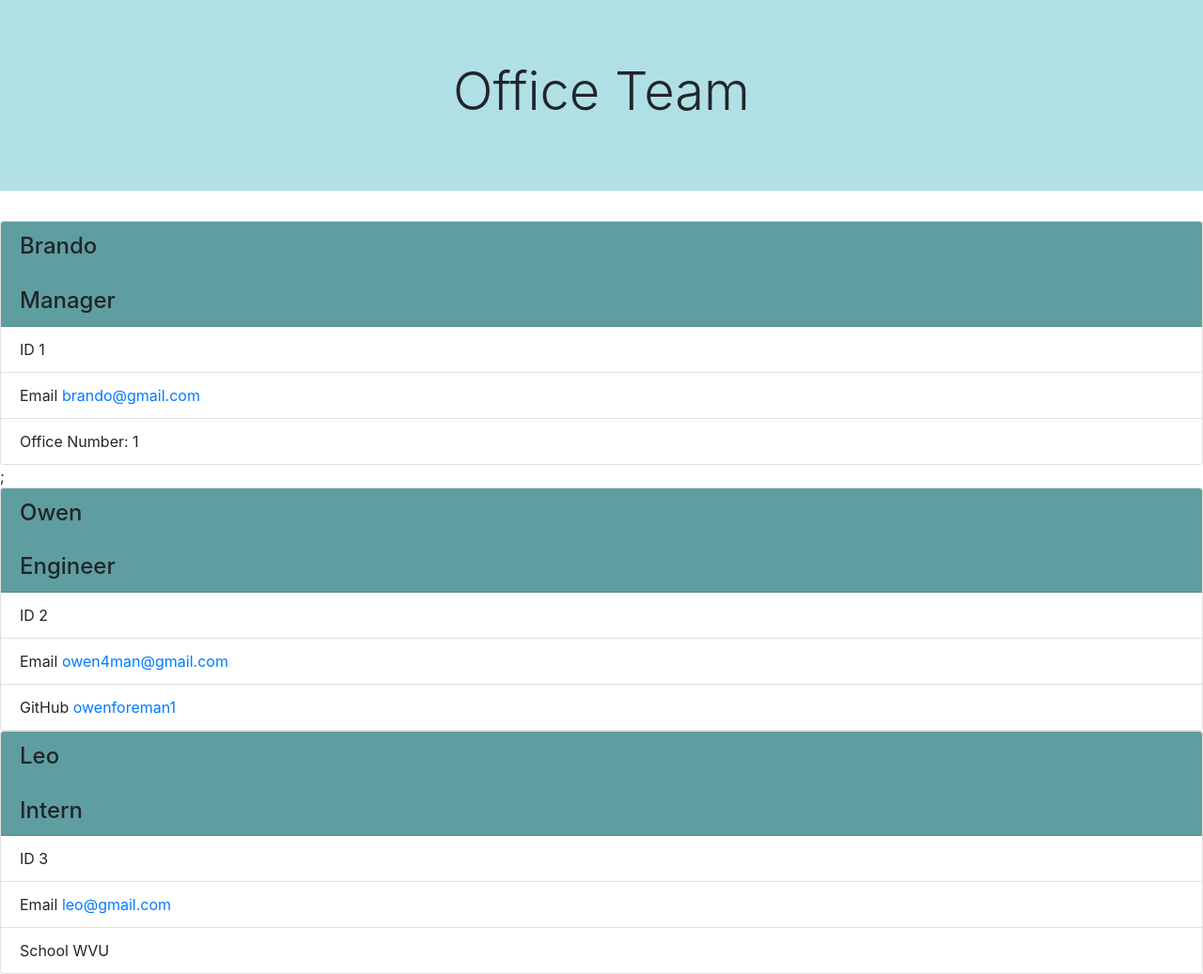
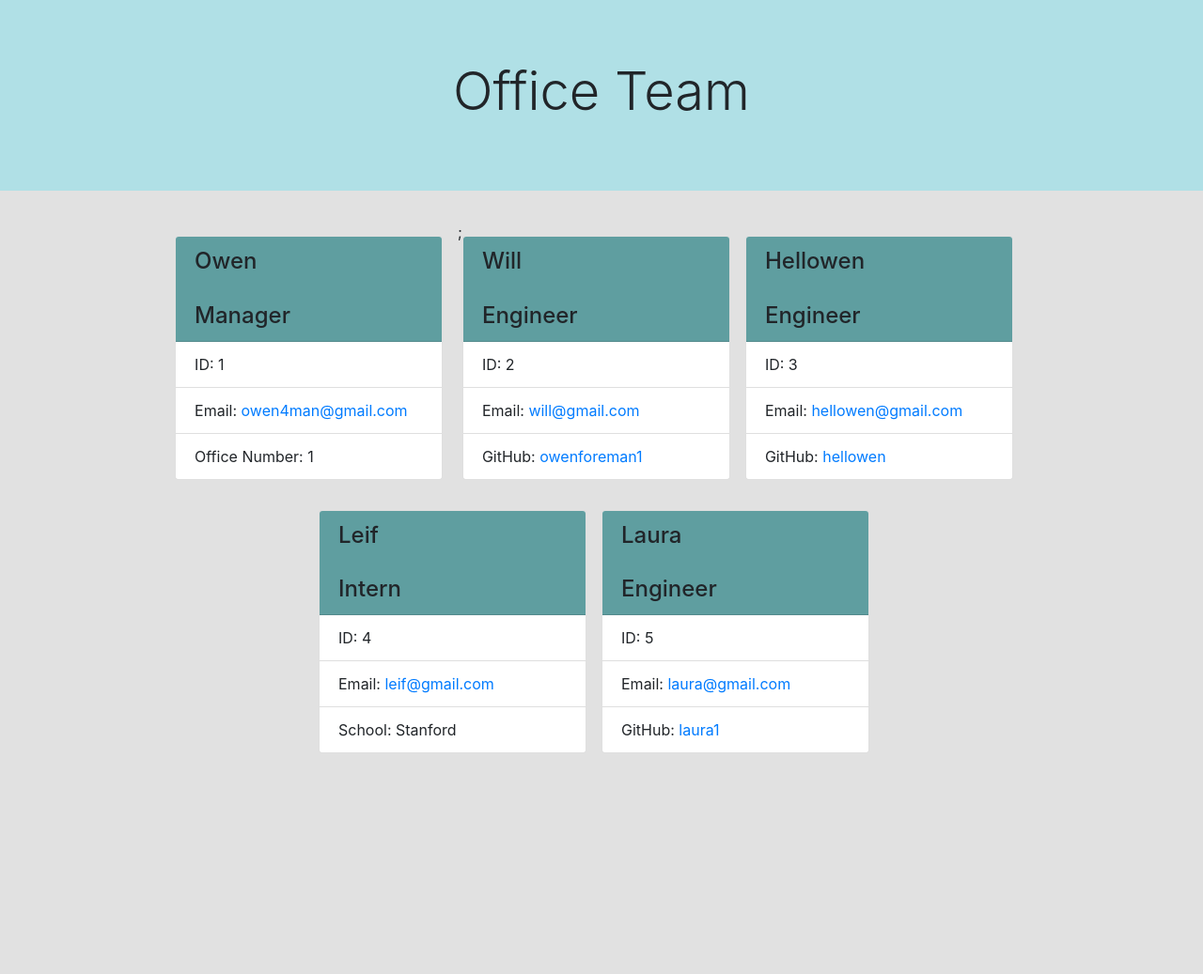
Before and after one commit to owenforeman1/Office-Team-Profile-Generator, a website: page Office-Team-Page.html in a window 1280 px wide. Shown: the whole page at 94% size. After the commit the page ends 818 px from the top, so only its background shows below. Drawn offline with nearby package versions, Linux system fonts and the light colour scheme.

Commit message:
finished cards and body

```diff
--- a/Office-Team-Page.html
+++ b/Office-Team-Page.html
@@ -16,35 +16,57 @@
   </div>
 </header>
 
-<body>
-<div class="card " style="width: 18 rem">
+<body style="background-color: #e1e1e1">
+  <div class="container">
+    <div class="row justify-content-center">
+<div class="card mr-3 my-3 w-25 ">
   <h4 class="card-header" style="background-color: cadetblue;">
-    Brando <br /> <br /> Manager
+    Owen <br /> <br /> Manager
   </h4>
   <ul class="list-group list-group-flush">
-    <li class="list-group-item">ID 1 </li>
-    <li class="list-group-item">Email <a href="mailto:brando@gmail.com">brando@gmail.com</a></li>
+    <li class="list-group-item">ID: 1 </li>
+    <li class="list-group-item">Email: <a href="mailto:owen4man@gmail.com">owen4man@gmail.com</a></li>
     <li class="list-group-item">Office Number: 1</li>
   </ul>
-</div>;<div class="card " style="width: 18 rem">
+</div>;<div class="card mr-3 my-3 w-25">
   <h4 class="card-header" style="background-color: cadetblue;">
-    Owen <br /> <br /> Engineer
+    Will <br /> <br /> Engineer
   </h4>
   <ul class="list-group list-group-flush">
-    <li class="list-group-item">ID  2</li>
-    <li class="list-group-item">Email  <a href="mailto:owen4man@gmail.com">owen4man@gmail.com</a></li>
-    <li class="list-group-item">GitHub <a href="https://github.com/owenforeman1">owenforeman1</a></li>
+    <li class="list-group-item">ID: 2</li>
+    <li class="list-group-item">Email:  <a href="mailto:will@gmail.com">will@gmail.com</a></li>
+    <li class="list-group-item">GitHub: <a href="https://github.com/owenforeman1">owenforeman1</a></li>
   </ul>
-</div><div class="card " style="width: 18 rem">
+</div><div class="card mr-3 my-3 w-25">
   <h4 class="card-header" style="background-color: cadetblue;">
-    Leo <br /> <br /> Intern
+    Hellowen <br /> <br /> Engineer
   </h4>
   <ul class="list-group list-group-flush">
-    <li class="list-group-item">ID  3</li>
-    <li class="list-group-item">Email   <a href="mailto:leo@gmail.com">leo@gmail.com</a></li>
-    <li class="list-group-item">School  WVU</li>
+    <li class="list-group-item">ID: 3</li>
+    <li class="list-group-item">Email:  <a href="mailto:hellowen@gmail.com">hellowen@gmail.com</a></li>
+    <li class="list-group-item">GitHub: <a href="https://github.com/hellowen">hellowen</a></li>
+  </ul>
+</div><div class="card mr-3 my-3 w-25">
+  <h4 class="card-header" style="background-color: cadetblue;">
+    Leif <br /> <br /> Intern
+  </h4>
+  <ul class="list-group list-group-flush">
+    <li class="list-group-item">ID:  4</li>
+    <li class="list-group-item">Email:   <a href="mailto:leif@gmail.com">leif@gmail.com</a></li>
+    <li class="list-group-item">School:  Stanford</li>
+  </ul>
+</div><div class="card mr-3 my-3 w-25">
+  <h4 class="card-header" style="background-color: cadetblue;">
+    Laura <br /> <br /> Engineer
+  </h4>
+  <ul class="list-group list-group-flush">
+    <li class="list-group-item">ID: 5</li>
+    <li class="list-group-item">Email:  <a href="mailto:laura@gmail.com">laura@gmail.com</a></li>
+    <li class="list-group-item">GitHub: <a href="https://github.com/laura1">laura1</a></li>
   </ul>
 </div>
+    </div>
+  </div>
 </body>
 
 </html>
--- a/lib/EngineerC.js
+++ b/lib/EngineerC.js
@@ -14,8 +14,4 @@ class Engineer extends Employee {
   }
 }
 
-
-// const engineer = new Engineer("Name", "id", "email", "github");
-// console.log(engineer);
-// engineer.printInfo();
 module.exports = Engineer;
```
Also changed, not shown: src/htmlGenerator.js (+8 -4 lines), README.md, assets/images/screencapture-file-C-Users-owen-Desktop-Bootcamp-Homework-Team-Profile-Generator-Office-Team-Page-html-2022-04-11-20_50_13.png (added), dist/index.html.
